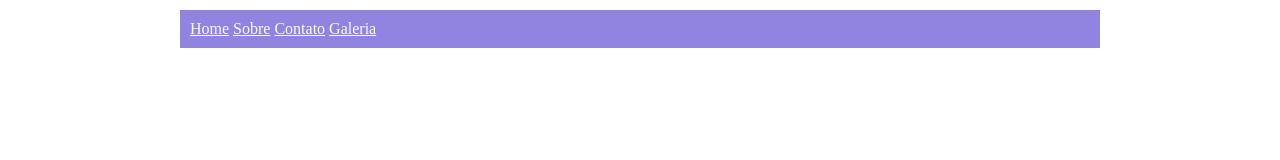
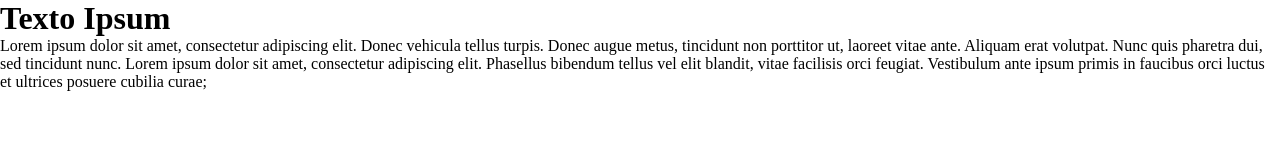
Before and after one commit to Viviane-Silva/Iniciando-HTML-e-CSS, a plain HTML site: page tela/index.html in a window 1280 px wide. Drawn offline with Linux system fonts and the light colour scheme.

Commit message:
dando sequencia css

```diff
--- a/tela/index.html
+++ b/tela/index.html
@@ -13,11 +13,16 @@
  </head>
 
  <body>
-     <div class="menu">
-         <a href="">Home</a>
-         <a href="">Sobre</a>
-         <a href="">Contato</a>
-         <a href="">Galeria</a>
+     <div class="artigo">
+         <h1>Texto Ipsum</h1>
+         <p>
+            Lorem ipsum dolor sit amet, consectetur adipiscing elit. Donec vehicula tellus turpis.
+            Donec augue metus, tincidunt non porttitor ut, laoreet vitae ante. Aliquam erat volutpat.
+            Nunc quis pharetra dui, sed tincidunt nunc. Lorem ipsum dolor sit amet, consectetur adipiscing elit.
+            Phasellus bibendum tellus vel elit blandit, vitae facilisis orci feugiat.
+            Vestibulum ante ipsum primis in faucibus orci luctus et ultrices posuere cubilia curae;
+         </p>
+
      </div>
 
  </body>
```
